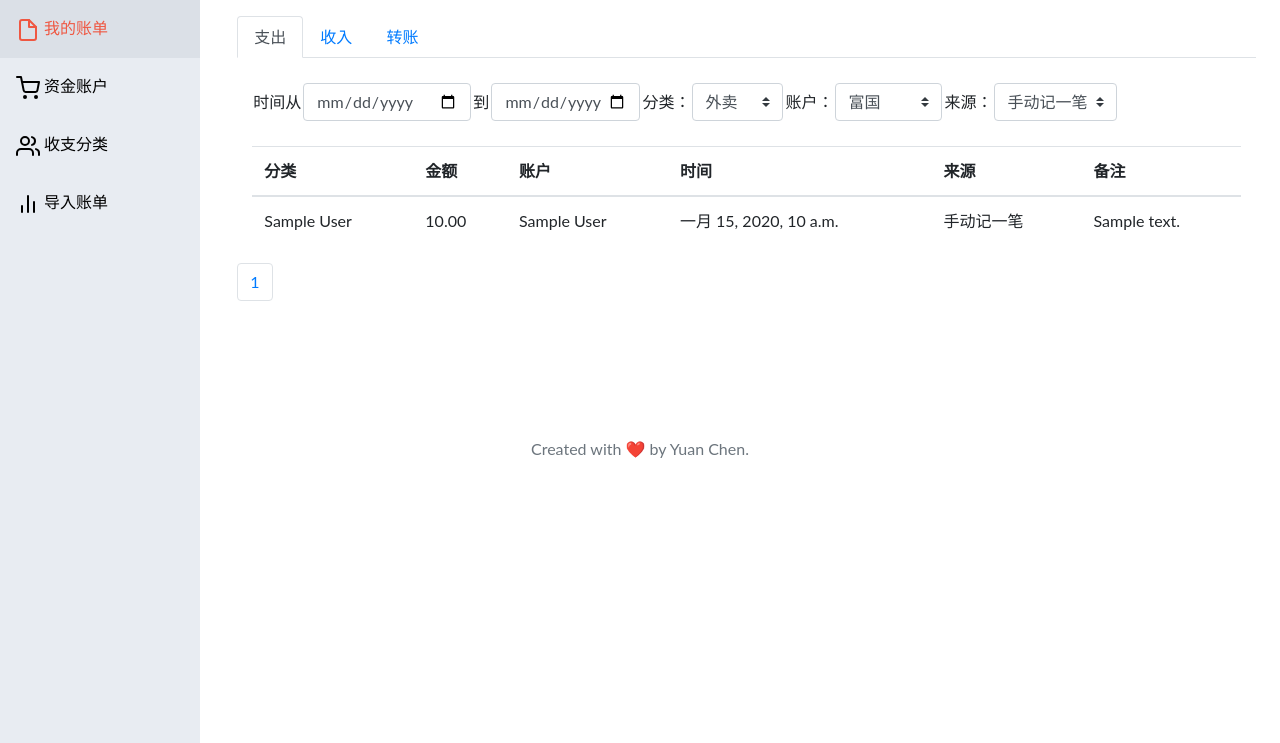
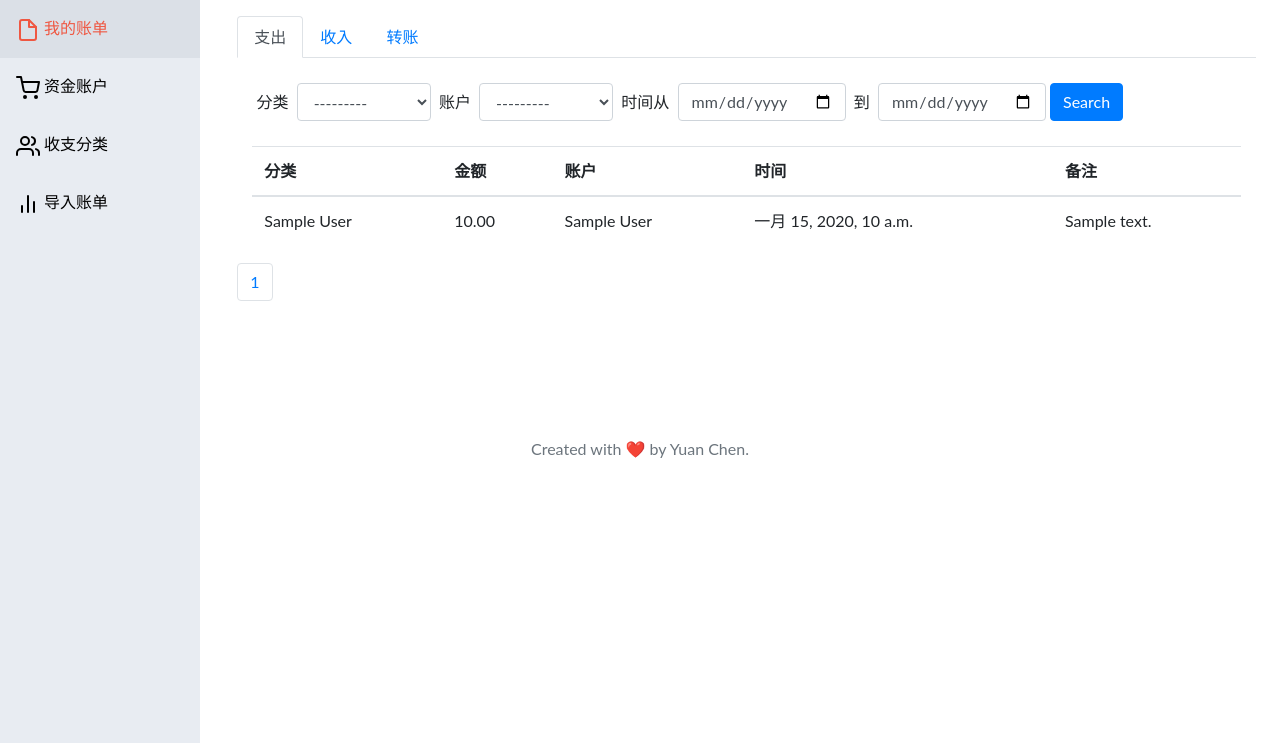
Before and after one commit to chenyuan99/daily-accounting, a Django app: page /page_demo/ in a window 1280 px wide. Shown: the part 57-800 px from the top of the page. Run offline with Django 3.2, Linux system fonts and the light colour scheme; a user stored in the database is signed in; tables that the repository leaves empty hold one stand-in row (values such as "Sample post"); some libraries are stand-ins or nearby versions.

Commit message:
update html

```diff
--- a/accounting/filters.py
+++ b/accounting/filters.py
@@ -1,6 +1,10 @@
 import django_filters
 from django_filters import DateFilter, CharFilter
 from .models import *
+from django import forms
+
+class DateInput(forms.DateInput):
+    input_type = 'date'
 
 class currencyFilter(django_filters.FilterSet):
     class Meta:
@@ -21,6 +25,10 @@ class categoryFilter(django_filters.FilterSet):
 
 
 class historyRecordFilter(django_filters.FilterSet):
+    category = django_filters.ModelChoiceFilter(field_name='category', queryset=Category.objects.all(),label="分类&nbsp;&nbsp;",)
+    account = django_filters.ModelChoiceFilter(field_name='account', queryset=Account.objects.all(),label="账户&nbsp;&nbsp;")
+    from_date = django_filters.DateFilter(field_name='updated_date', lookup_expr='date__gte', widget=DateInput(attrs={'type': 'date'}),label="时间从&nbsp;&nbsp;")
+    to_date = django_filters.DateFilter(field_name='updated_date', lookup_expr='date__lte', widget=DateInput(attrs={'type': 'date'}),label="到&nbsp;&nbsp;")
     class Meta:
         model = HistoryRecord
-        fields = '__all__'
+        fields = []
--- a/accounting/views.py
+++ b/accounting/views.py
@@ -8,6 +8,7 @@ from .models import *
 from .forms import *
 import datetime, calendar
 import decimal
+from .filters import *
 
 
 def index(request):
@@ -439,13 +440,15 @@ def page_demo(request):
     if not request.user.is_authenticated:
         raise PermissionDenied
     articles=HistoryRecord.objects.all()
-    paginator_obj=Paginator(articles,8) #每页5条
-    # print(paginator_obj.page_range)
-
+    myFilter = historyRecordFilter(request.GET, queryset=articles)
+    items = myFilter.qs
+    paginator_obj=Paginator(items,8) #每页5条
     request_page_num=request.GET.get('page',1)
-    # print(request_page_num)
     page_obj=paginator_obj.page(request_page_num)
-
     total_page_number=paginator_obj.num_pages
-    context = {'page_obj':page_obj,'paginator_obj':paginator_obj}
+    context = {
+        'page_obj':page_obj,
+        'paginator_obj':paginator_obj,
+        'myFilter': myFilter
+        }
     return render(request,'accounting/page_demo.html',context)
--- a/templates/accounting/page_demo.html
+++ b/templates/accounting/page_demo.html
@@ -1,6 +1,8 @@
 {% extends "base.html" %}
 {% load static %}
 {% block content %}
+{% load crispy_forms_tags %}
+
 <body>
     <div class="sidebar">
         <ul class="nav flex-column">
@@ -23,7 +25,7 @@
                 </a>
             </li>
             <li class="nav-item">
-                <a class="nav-link" href="#">
+                <a class="nav-link" href="/admin/accounting/historyrecord/import/">
                     <span data-feather="bar-chart-2"></span>
                     导入账单
                 </a>
@@ -48,44 +50,15 @@
             <div id="expanse" class="container-fluid tab-pane active">
                 <br>
                 <div class="d-flex justify-content-between flex-wrap flex-md-nowrap align-items-center pb-2 mb-3">
-                    <table>
-                        <tr>
-                            <td>
-                                <span>时间从</span>
-                            </td>
-                            <td><input type="date" name="bday" max="300
-                        0-12-31" min="1000-01-01" class="form-control">
-                            </td>
-                            <td><span>到</span></td>
-                            <td>
-                                <input type="date" name="bday" max="3000-12-31" min="1000-01-01" class="form-control">
-                            </td>
-                            <td><span>分类：</span></td>
-                            <td>
-                                <select class="custom-select" name="sort" size=1>
-                                    <option>外卖</option>
-                                    <option>水电网</option>
-                                </select>
-                            </td>
-                            <td>
-                                <span>账户：</span>
-                            </td>
-                            <td>
-                                <select class="custom-select" name="sort" size=1>
-                                    <option>富国</option>
-                                    <option>中行纽约</option>
-                                </select>
-                            </td>
-                            <td>
-                                <span>来源：</span>
-                            </td>
-                            <td>
-                                <select class="custom-select" name="sort" size=1>
-                                    <option>手动记一笔</option>
-                                </select>
-                            </td>
-                        </tr>
+                    <form class="form-inline" method="get">
+                        {% for field in myFilter.form %}
+                        <p>&nbsp;</p>
+                        {{ field|as_crispy_field }}
+                        <p>&nbsp;</p>
+                        {% endfor %}
+                        <button class="btn btn-primary" type="submit">Search</button>
                         </table>
+                    </form>
                 </div>
                 <table class="table table-hover">
                     <thead>
@@ -94,7 +67,6 @@
                             <th>金额</th>
                             <th>账户</th>
                             <th>时间</th>
-                            <th>来源</th>
                             <th>备注</th>
                         </tr>
                     </thead>
@@ -106,15 +78,11 @@
                             <td>{{ item.amount }}</td>
                             <td>{{ item.account }}</td>
                             <td>{{ item.updated_date}}</td>
-                            <td>手动记一笔</td>
                             <td>{{ item.comment }}</td>
                         </tr>
                         {% endfor %}
                     </tbody>
                 </table>
-
-
-
             </div>
             <div id="income" class="container-fluid tab-pane"><br>
                 income
```
Lines whose indentation alone changed are shown as unchanged.
